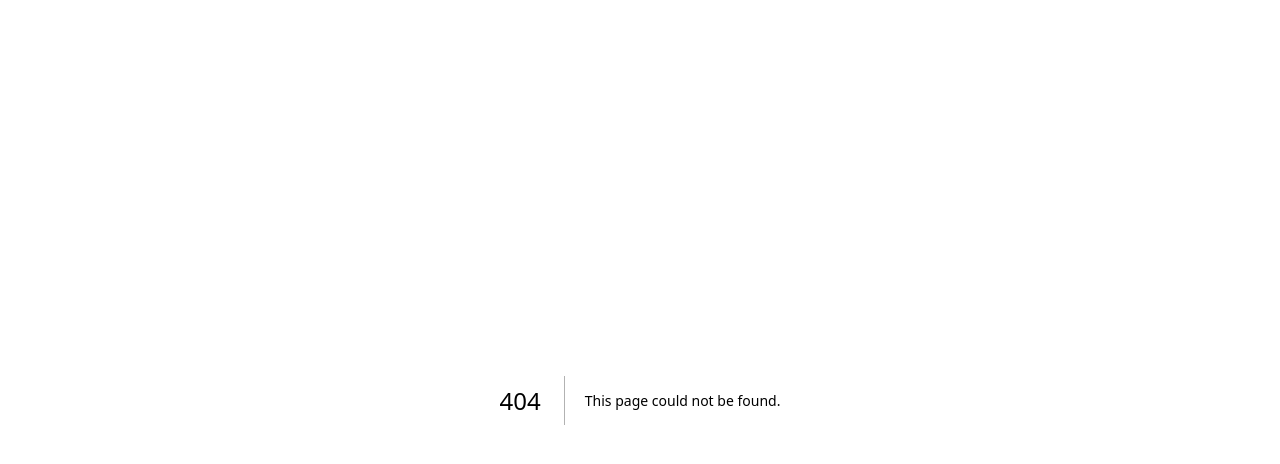
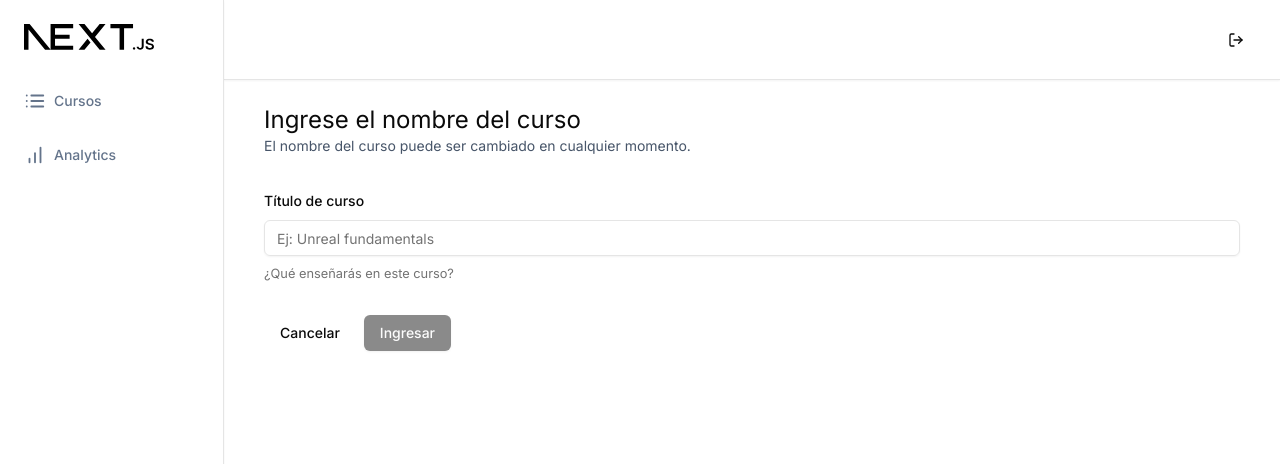
Before and after one commit to jjvemz/next-lms, a Next.js app: page /teacher/create in a window 1280 px wide. Before the commit this address had no page. Shown: the top 464 px of the page. Built offline with nearby package versions, Linux system fonts and the light colour scheme.

Commit message:
Pagina de creación de cursos implementada

```diff
--- a/app/(dashboard)/(routes)/teacher/courses/page.tsx
+++ b/app/(dashboard)/(routes)/teacher/courses/page.tsx
@@ -1,9 +1,15 @@
-import React from 'react'
+import { Button } from "@/components/ui/button";
+import Link from "next/link";
+import React from "react";
 
 const coursesPage = () => {
   return (
-    <div>coursesPage</div>
-  )
-}
+    <div className="p-6">
+      <Link href="/teacher/create">
+        <Button>Nuevo curso</Button>
+      </Link>
+    </div>
+  );
+};
 
-export default coursesPage
+export default coursesPage;
--- /dev/null
+++ b/app/(dashboard)/(routes)/teacher/create/page.tsx
@@ -0,0 +1,99 @@
+"use client"
+import * as z from "zod";
+import axios from "axios";
+import { zodResolver } from "@hookform/resolvers/zod";
+import { useForm } from "react-hook-form";
+import { useRouter } from "next/navigation";
+import toast from "react-hot-toast"
+import {
+    Form,
+    FormControl,
+    FormDescription,
+    FormField,
+    FormItem,
+    FormLabel,
+    FormMessage
+} from "@/components/ui/form";
+import { Button } from "@/components/ui/button";
+import { Input } from "@/components/ui/input";
+import Link from "next/link";
+
+const formSchema = z.object({
+    title: z.string().min(1, { message: "El título es requerido" }),
+});
+
+const CreatePage = () => {
+    const router = useRouter();
+    const form = useForm<z.infer<typeof formSchema>>({
+        resolver: zodResolver(formSchema),
+        defaultValues: {
+            title: ""
+        },
+    });
+
+    const { isSubmitting, isValid } = form.formState;
+
+    const onSubmit = async (values: z.infer<typeof formSchema>) => {
+        console.log("los valores ingresados para el curso: ",values);
+        try{
+            const res = await axios.post("api/course", values);
+            router.push(`/teacher/courses/${res.data.id}`);
+        }catch(error){
+            toast.error("Error al crear el curso: ",error)
+            console.error("Error al crear el curso: ",error);
+        }
+    };
+
+    return (
+        <div className="max-w-5xl mx-auto md:items-center md:justify-center h-full p-6">
+            <h1 className="text-2xl">Ingrese el nombre del curso</h1>
+            <p className="text-sm text-slate-600">
+                El nombre del curso puede ser cambiado en cualquier momento.
+            </p>
+            <Form {...form}>
+                <form
+                    onSubmit={form.handleSubmit(onSubmit)}
+                    className="space-y-8 mt-8"
+                >
+                    <FormField
+                        control={form.control}
+                        name="title"
+                        render={({ field }) => {
+                            return (
+                                <FormItem>
+                                    <FormLabel>Título de curso</FormLabel>
+                                    <FormControl>
+                                        <Input
+                                            disabled={isSubmitting}
+                                            placeholder="Ej: Unreal fundamentals"
+                                            {...field}
+                                        />
+                                    </FormControl>
+                                    <FormDescription>
+                                        ¿Qué enseñarás en este curso?
+                                    </FormDescription>
+                                    <FormMessage />
+                                </FormItem>
+                            );
+                        }}
+                    />
+                    <div className="flex items-center gap-x-2">
+                        <Link href="/">
+                            <Button type="button" variant="ghost">
+                                Cancelar
+                            </Button>
+                        </Link>
+                        <Button
+                            type="submit"
+                            disabled={!isValid || isSubmitting}
+                        >
+                            Ingresar
+                        </Button>
+                    </div>
+                </form>
+            </Form>
+        </div>
+    );
+};
+
+export default CreatePage;
--- a/app/(dashboard)/_components/sidebar-routes.tsx
+++ b/app/(dashboard)/_components/sidebar-routes.tsx
@@ -20,7 +20,7 @@ const teacherRoutes =[
   {
     icon: List,
     label:"Cursos",
-    href:"/teacher"
+    href:"/teacher/courses"
   },
   {
     icon: BarChart,
--- a/app/layout.tsx
+++ b/app/layout.tsx
@@ -1,7 +1,8 @@
 import './globals.css'
 import type { Metadata } from 'next'
 import { Inter } from 'next/font/google';
-import {ClerkProvider} from '@clerk/nextjs';
+import { ClerkProvider } from '@clerk/nextjs';
+import { ToastProvider } from '@/components/providers/toaster-provider';
 
 const inter = Inter({ subsets: ['latin'] })
 
@@ -18,7 +19,10 @@ export default function RootLayout({
   return (
     <ClerkProvider>
       <html lang="en">
-        <body className={inter.className}>{children}</body>
+        <body className={inter.className}>
+          <ToastProvider />
+          {children}
+          </body>
       </html>
     </ClerkProvider>
   )
--- /dev/null
+++ b/components/providers/toaster-provider.tsx
@@ -0,0 +1,7 @@
+"use client";
+import { Toaster } from "react-hot-toast";
+
+
+export const ToastProvider = () =>{
+    return <Toaster />
+}
--- /dev/null
+++ b/components/ui/form.tsx
@@ -0,0 +1,178 @@
+"use client"
+
+import * as React from "react"
+import * as LabelPrimitive from "@radix-ui/react-label"
+import { Slot } from "@radix-ui/react-slot"
+import {
+  Controller,
+  ControllerProps,
+  FieldPath,
+  FieldValues,
+  FormProvider,
+  useFormContext,
+} from "react-hook-form"
+
+import { cn } from "@/lib/utils"
+import { Label } from "@/components/ui/label"
+
+const Form = FormProvider
+
+type FormFieldContextValue<
+  TFieldValues extends FieldValues = FieldValues,
+  TName extends FieldPath<TFieldValues> = FieldPath<TFieldValues>
+> = {
+  name: TName
+}
+
+const FormFieldContext = React.createContext<FormFieldContextValue>(
+  {} as FormFieldContextValue
+)
+
+const FormField = <
+  TFieldValues extends FieldValues = FieldValues,
+  TName extends FieldPath<TFieldValues> = FieldPath<TFieldValues>
+>({
+  ...props
+}: ControllerProps<TFieldValues, TName>) => {
+  return (
+    <FormFieldContext.Provider value={{ name: props.name }}>
+      <Controller {...props} />
+    </FormFieldContext.Provider>
+  )
+}
+
+const useFormField = () => {
+  const fieldContext = React.useContext(FormFieldContext)
+  const itemContext = React.useContext(FormItemContext)
+  const { getFieldState, formState } = useFormContext()
+
+  const fieldState = getFieldState(fieldContext.name, formState)
+
+  if (!fieldContext) {
+    throw new Error("useFormField should be used within <FormField>")
+  }
+
+  const { id } = itemContext
+
+  return {
+    id,
+    name: fieldContext.name,
+    formItemId: `${id}-form-item`,
+    formDescriptionId: `${id}-form-item-description`,
+    formMessageId: `${id}-form-item-message`,
+    ...fieldState,
+  }
+}
+
+type FormItemContextValue = {
+  id: string
+}
+
+const FormItemContext = React.createContext<FormItemContextValue>(
+  {} as FormItemContextValue
+)
+
+const FormItem = React.forwardRef<
+  HTMLDivElement,
+  React.HTMLAttributes<HTMLDivElement>
+>(({ className, ...props }, ref) => {
+  const id = React.useId()
+
+  return (
+    <FormItemContext.Provider value={{ id }}>
+      <div ref={ref} className={cn("space-y-2", className)} {...props} />
+    </FormItemContext.Provider>
+  )
+})
+FormItem.displayName = "FormItem"
+
+const FormLabel = React.forwardRef<
+  React.ElementRef<typeof LabelPrimitive.Root>,
+  React.ComponentPropsWithoutRef<typeof LabelPrimitive.Root>
+>(({ className, ...props }, ref) => {
+  const { error, formItemId } = useFormField()
+
+  return (
+    <Label
+      ref={ref}
+      className={cn(error && "text-red-500 dark:text-red-900", className)}
+      htmlFor={formItemId}
+      {...props}
+    />
+  )
+})
+FormLabel.displayName = "FormLabel"
+
+const FormControl = React.forwardRef<
+  React.ElementRef<typeof Slot>,
+  React.ComponentPropsWithoutRef<typeof Slot>
+>(({ ...props }, ref) => {
+  const { error, formItemId, formDescriptionId, formMessageId } = useFormField()
+
+  return (
+    <Slot
+      ref={ref}
+      id={formItemId}
+      aria-describedby={
+        !error
+          ? `${formDescriptionId}`
+          : `${formDescriptionId} ${formMessageId}`
+      }
+      aria-invalid={!!error}
+      {...props}
+    />
+  )
+})
+FormControl.displayName = "FormControl"
+
+const FormDescription = React.forwardRef<
+  HTMLParagraphElement,
+  React.HTMLAttributes<HTMLParagraphElement>
+>(({ className, ...props }, ref) => {
+  const { formDescriptionId } = useFormField()
+
+  return (
+    <p
+      ref={ref}
+      id={formDescriptionId}
+      className={cn("text-[0.8rem] text-neutral-500 dark:text-neutral-400", className)}
+      {...props}
+    />
+  )
+})
+FormDescription.displayName = "FormDescription"
+
+const FormMessage = React.forwardRef<
+  HTMLParagraphElement,
+  React.HTMLAttributes<HTMLParagraphElement>
+>(({ className, children, ...props }, ref) => {
+  const { error, formMessageId } = useFormField()
+  const body = error ? String(error?.message) : children
+
+  if (!body) {
+    return null
+  }
+
+  return (
+    <p
+      ref={ref}
+      id={formMessageId}
+      className={cn("text-[0.8rem] font-medium text-red-500 dark:text-red-900", className)}
+      {...props}
+    >
+      {body}
+    </p>
+  )
+})
+FormMessage.displayName = "FormMessage"
+
+export {
+  useFormField,
+  Form,
+  FormItem,
+  FormLabel,
+  FormControl,
+  FormDescription,
+  FormMessage,
+  FormField,
+}
--- /dev/null
+++ b/components/ui/input.tsx
@@ -0,0 +1,22 @@
+import * as React from "react"
+
+import { cn } from "@/lib/utils"
+
+const Input = React.forwardRef<HTMLInputElement, React.ComponentProps<"input">>(
+  ({ className, type, ...props }, ref) => {
+    return (
+      <input
+        type={type}
+        className={cn(
+          "flex h-9 w-full rounded-md border border-neutral-200 bg-transparent px-3 py-1 text-base shadow-sm transition-colors file:border-0 file:bg-transparent file:text-sm file:font-medium file:text-neutral-950 placeholder:text-neutral-500 focus-visible:outline-none focus-visible:ring-1 focus-visible:ring-neutral-950 disabled:cursor-not-allowed disabled:opacity-50 md:text-sm dark:border-neutral-800 dark:file:text-neutral-50 dark:placeholder:text-neutral-400 dark:focus-visible:ring-neutral-300",
+          className
+        )}
+        ref={ref}
+        {...props}
+      />
+    )
+  }
+)
+Input.displayName = "Input"
+
+export { Input }
--- /dev/null
+++ b/components/ui/label.tsx
@@ -0,0 +1,26 @@
+"use client"
+
+import * as React from "react"
+import * as LabelPrimitive from "@radix-ui/react-label"
+import { cva, type VariantProps } from "class-variance-authority"
+
+import { cn } from "@/lib/utils"
+
+const labelVariants = cva(
+  "text-sm font-medium leading-none peer-disabled:cursor-not-allowed peer-disabled:opacity-70"
+)
+
+const Label = React.forwardRef<
+  React.ElementRef<typeof LabelPrimitive.Root>,
+  React.ComponentPropsWithoutRef<typeof LabelPrimitive.Root> &
+    VariantProps<typeof labelVariants>
+>(({ className, ...props }, ref) => (
+  <LabelPrimitive.Root
+    ref={ref}
+    className={cn(labelVariants(), className)}
+    {...props}
+  />
+))
+Label.displayName = LabelPrimitive.Root.displayName
+
+export { Label }
```
Also changed, not shown: package.json (+9 -3 lines), 1 other file (tests, documents, lock files or other folders).
